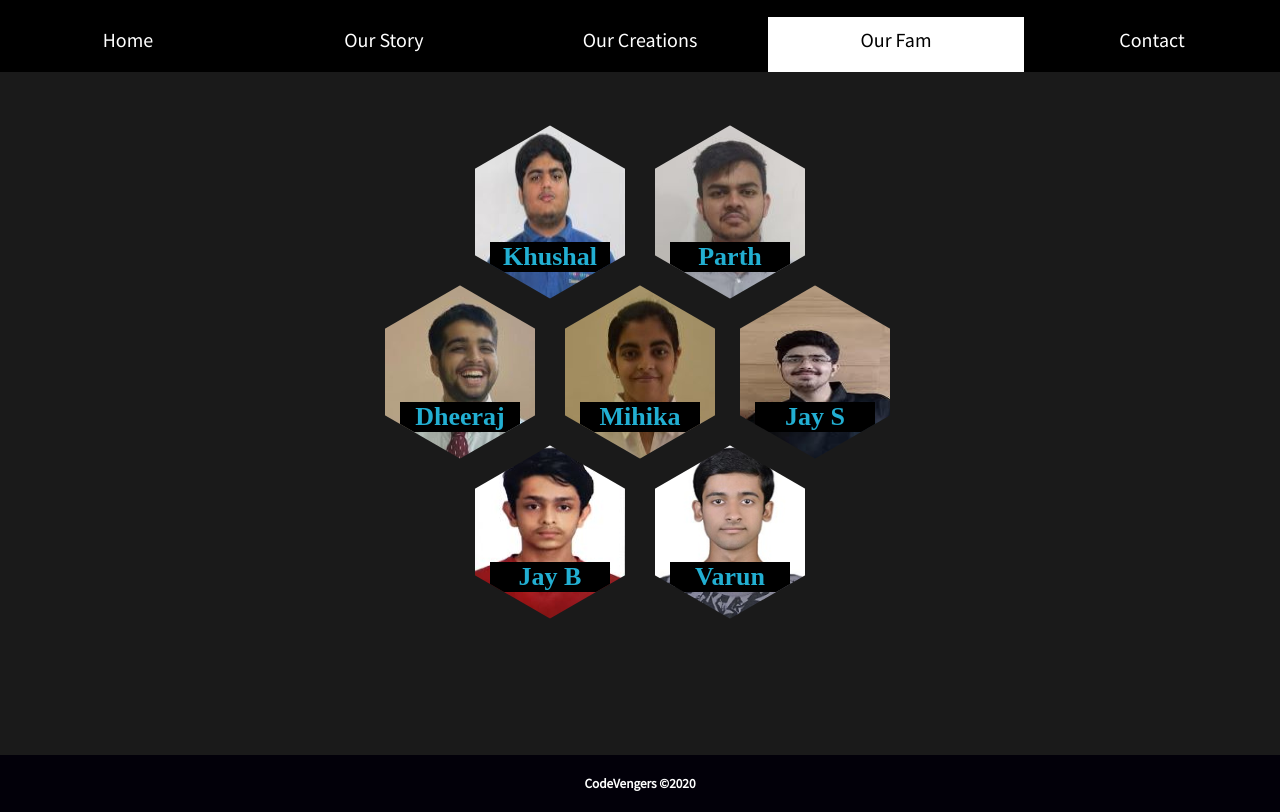
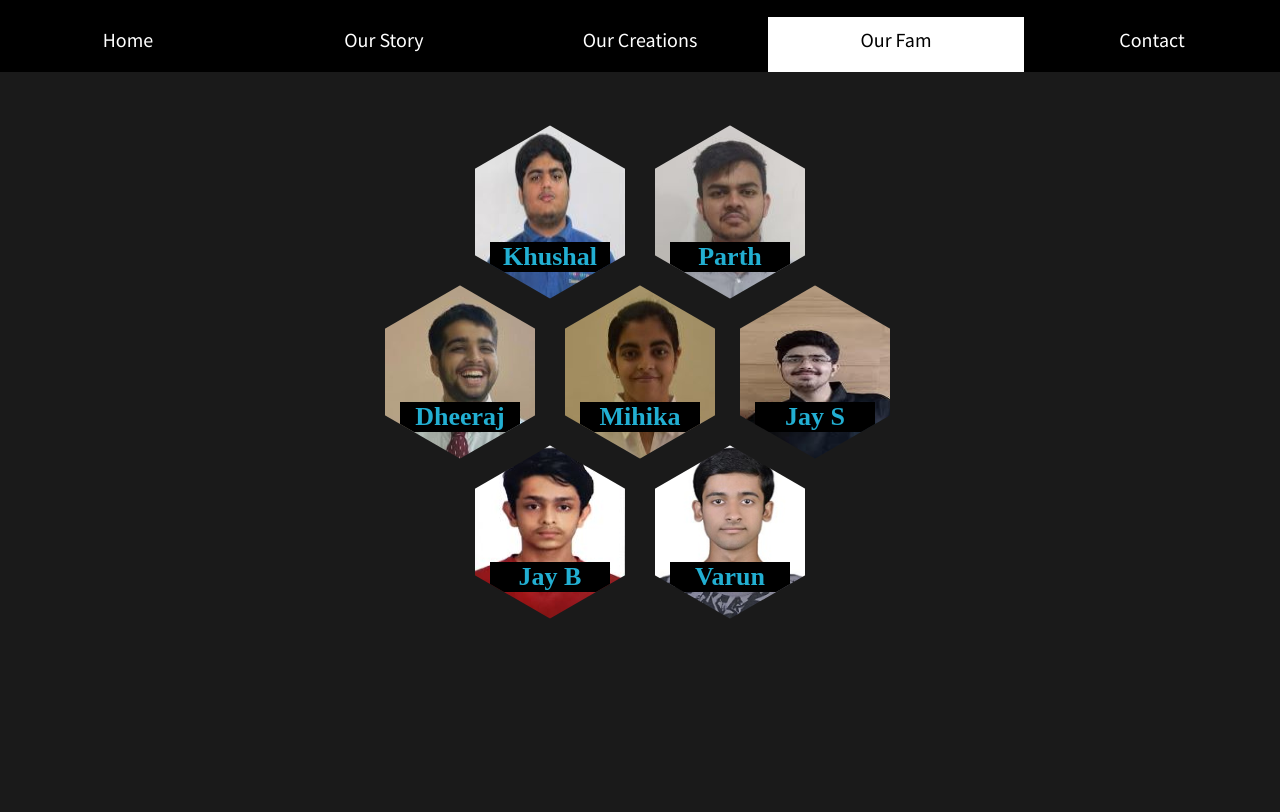
Before and after one commit to CodeVengersTeam/CodeVengersTeam.github.io, a plain HTML site: page Team.html in a window 1280 px wide. Shown: the part 61-873 px from the top of the page. After the commit the page ends 800 px from the top, so only its background shows below. Drawn offline with Linux system fonts and the light colour scheme.

Commit message:
deleted footer

```diff
--- a/Team.css
+++ b/Team.css
@@ -852,23 +852,7 @@ h1
   box-shadow: 0px 0px 20px blue;
 }
 
-footer
-  {
-    margin-top: 50px;
 
-    background-color: #020009;
-    display: flex;
-    flex-direction: column;
-    align-items: center;
-    text-align: center;
-    padding-top: 20px;
-    padding-bottom: 20px;
-    width: 100%;
-    margin-bottom: 0;
-    bottom: 0;
-
-
-    }
 
 @media screen and (max-width: 700px)
 {
--- a/Team.html
+++ b/Team.html
@@ -398,8 +398,5 @@
 
     <script src="Team.js"></script>
   </body>
-  <footer>
-    <h5>CodeVengers &copy;2020</h5>
-  </footer>
 
 </html>
```
